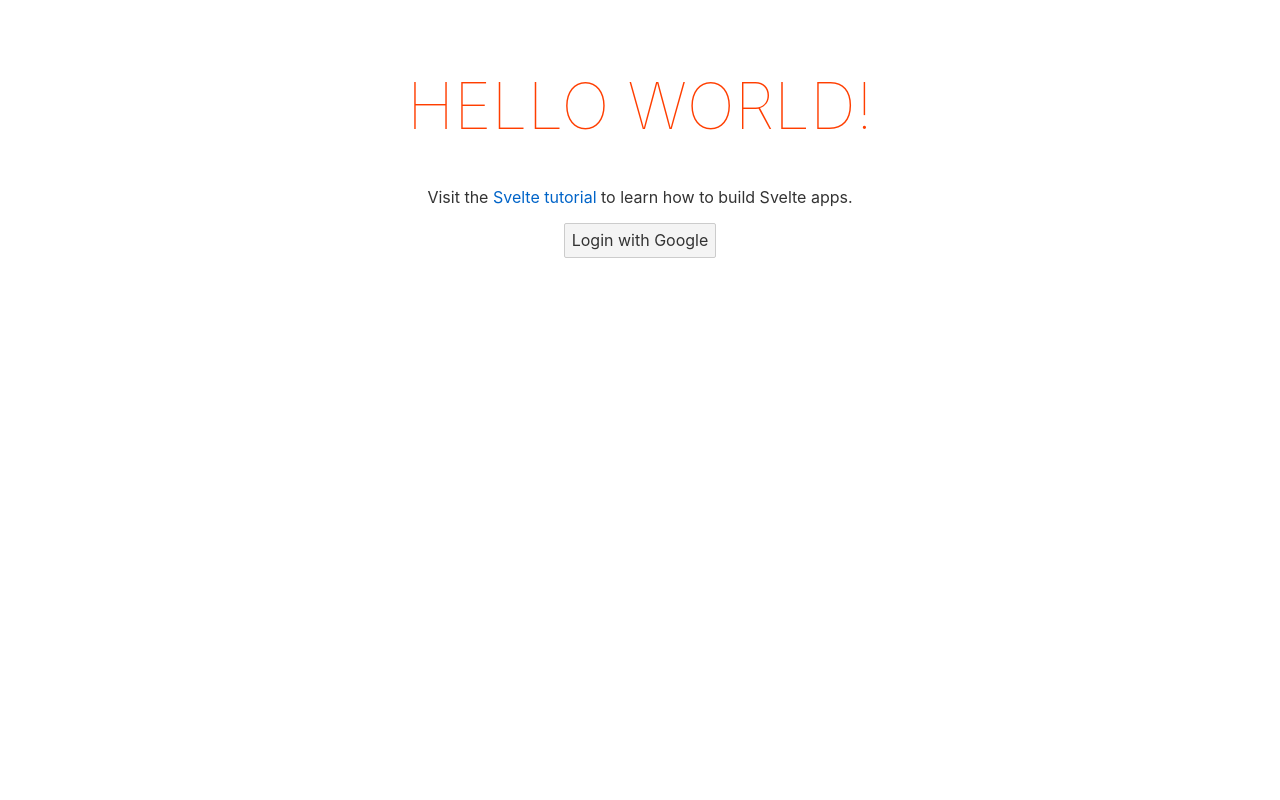
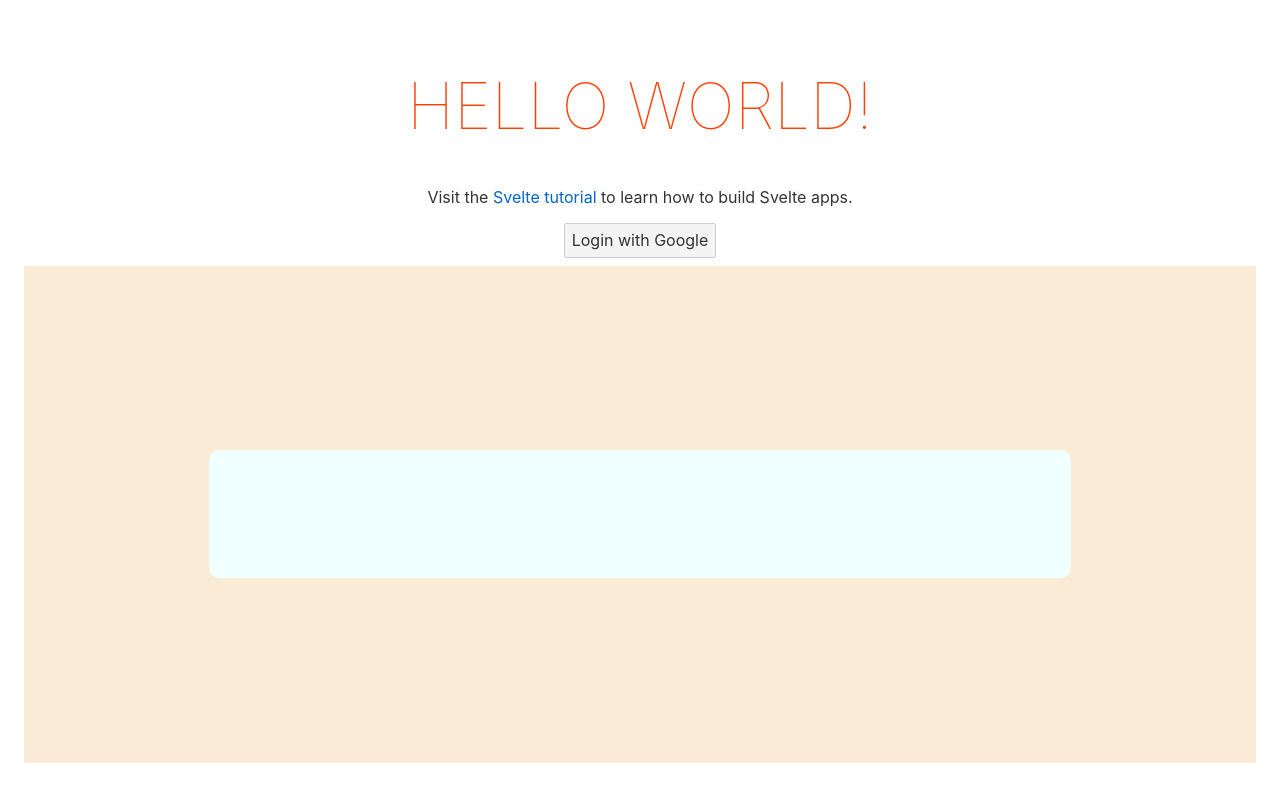
Before and after one commit to projectavi/Bindr, a Svelte app in the folder Svelte Build/Bindr/: page / in a window 1280 px wide. Built offline with nearby package versions, Linux system fonts and the light colour scheme; no server answers; the database is empty.

Commit message:
Firebase Integration for Resource Pulling
Firebase Integration and pulling for content Widget direct form firestore.

```diff
--- a/Svelte Build/Bindr/src/App.svelte
+++ b/Svelte Build/Bindr/src/App.svelte
@@ -1,6 +1,8 @@
 <script>
 	import { auth, googleProvider } from './firebase';
     import { authState } from 'rxfire/auth';
+
+	import Content from './content.svelte';
 
 	export let name;
 
@@ -14,7 +16,7 @@
 	<h1>Hello {name}!</h1>
 	<p>Visit the <a href="https://svelte.dev/tutorial">Svelte tutorial</a> to learn how to build Svelte apps.</p>
 	<button on:click={login}>Login with Google</button>
-
+	<Content/>
 </main>
 
 <style>
--- a/Svelte Build/Bindr/src/content.svelte
+++ b/Svelte Build/Bindr/src/content.svelte
@@ -1,19 +1,71 @@
 <script>
+    import {db} from './firebase';
+    import {collectionData} from 'rxfire/firestore';
+    import {startWith} from 'rxjs/operators';
     import Youtube from "./youtube.svelte";
 
-    function add_component (comp_type, data) {
-        //comp_type is the type of component to be added - for example, a paragraph
+    //export let subject_code;
+    //export let topic_code;
+    let subject_code = 'CSC';
+    let topic_code = 'Topic_1';
+    let topic_sub_code = 'Topic_1.0';
+
+    db.collection('Resources').doc(subject_code).collection(topic_code).get().then((content_data) => {
+        content_data.docs.forEach(doc => {
+            console.log(doc.id);
+            console.log(doc.data().para);
+            add_component(doc);
+        });
+    });
+
+
+
+    function add_component (doc) {
+        console.log(doc.data().para)
+        let paras = doc.data().para;
+
+        var html="";
+        console.log(paras.length)
+        for (let i=0;i<paras.length; i++) {
+            console.log(paras[i]);
+            html +=paras[i];
+        }
+        console.log("Boop"+html)
+        document.getElementById("content-page").innerHTML+= "<h1>"+doc.id+"</h1>" + html;
+
         //components include headings [head], paragraphs [para], tips [tip], hints [hint], questions [quest], videos [vid]
-        if (comp_type = "para") {
-            document.getElementById("content-page").innerHTML = document.getElementById("content-page").innerHTML + "<p>" + data + "</p>";
-        }
+    }
 
-    }
+
+
 </script>
 
 <style>
+
+    :root {
+        --theme-color: ;
+        --font-primary: ;
+        --font-seocndary: ;
+    }
+
+    h1 {
+        font-size: 3em;
+    }
+    .content {
+        text-align:justify;
+        background-color: azure;
+        margin:auto;
+        padding:4rem;
+        border-radius: 10px;
+    }
+
+
+    .wrapper {
+        background-color: antiquewhite;
+        padding:15%
+    }
 </style>
 
-<div id="content-page">
-
-</div>
+<section class='wrapper'>
+        <div id="content-page" class='content'></div>
+</section>
```
